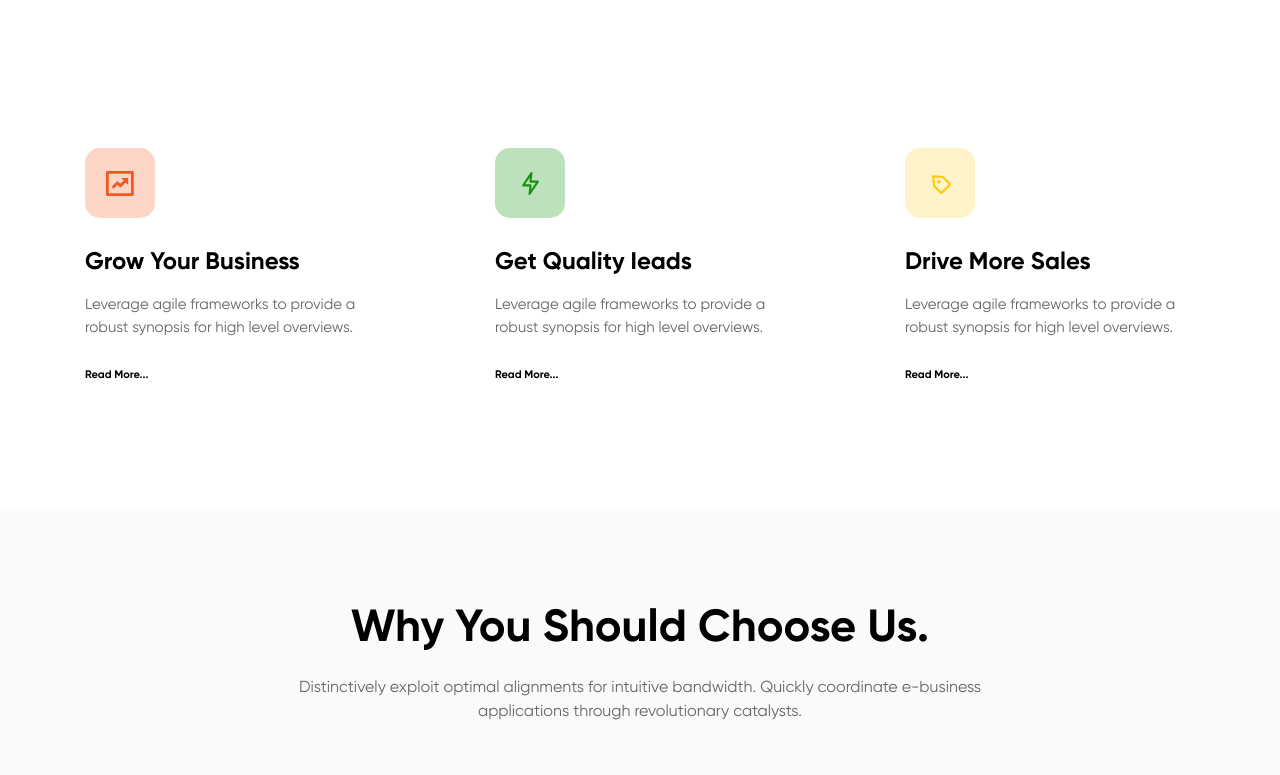
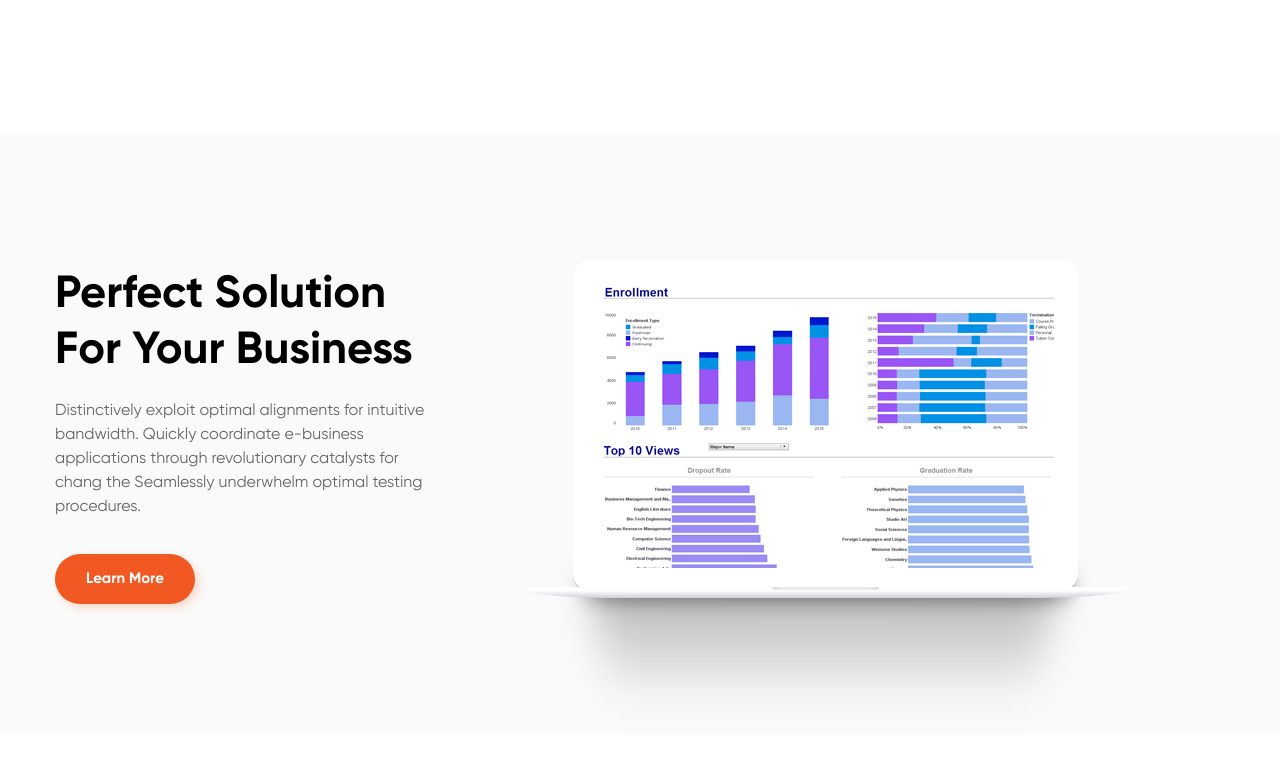
Before and after one commit to VikaVihnovskaya/landing-page, a plain HTML site: page index.html in a window 1280 px wide. Shown: the part 940-1715 px from the top of the page. Drawn offline with Linux system fonts and the light colour scheme.

Commit message:
feat: add block about

```diff
--- a/index.html
+++ b/index.html
@@ -51,6 +51,17 @@
 </div>
 
 <div class="content">
+  <div class="about__us center">
+    <div class="about__us__info">
+      <h2 class="about__heading">Perfect Solution For
+        Your Business</h2>
+      <p class="about__text">Distinctively exploit optimal alignments for intuitive bandwidth. Quickly
+        coordinate e-business applications through revolutionary catalysts for
+        chang the Seamlessly underwhelm optimal testing procedures.</p>
+      <button class="button">Learn More</button>
+    </div>
+    <img src="./image/macbook%20.png" alt="macbook">
+  </div>
   <div class="features center">
     <div class="features__item">
       <img src="./image/icon1.svg" alt="icon1">
--- a/style.css
+++ b/style.css
@@ -125,6 +125,40 @@ a {
   gap: 40px;
 }
 
+.about__us {
+  display: flex;
+  margin-top: 127px;
+  margin-bottom: 124px;
+  align-items: center;
+  background-color: rgb(250, 250, 250);
+}
+
+.about__us__info {
+  display: flex;
+  flex-direction: column;
+}
+
+.about__heading {
+  color: rgb(0, 0, 0);
+  font-family: Gilroy-Bold, serif;
+  font-size: 45px;
+  font-weight: 400;
+  line-height: -1px;
+  letter-spacing: 0%;
+  text-align: left;
+  margin-bottom: 20px;
+}
+
+.about__text {
+  color: rgb(102, 102, 102);
+  font-family: Gilroy-Regular, serif;
+  font-size: 16px;
+  font-weight: 400;
+  line-height: 150%;
+  letter-spacing: 0%;
+  text-align: left;
+  margin-bottom: 35px;
+}
 .features {
   margin-top: 100px;
   margin-bottom: 100px;
@@ -234,7 +268,7 @@ a {
 
 .services__item__text {
   color: rgb(170, 170, 170);
-  font-family: Gilroy-Regular serif;
+  font-family: Gilroy-Regular, serif;
   font-size: 15px;
   font-weight: 400;
   line-height: 150%;
```
Also changed, not shown: image/macbook .png (added).
